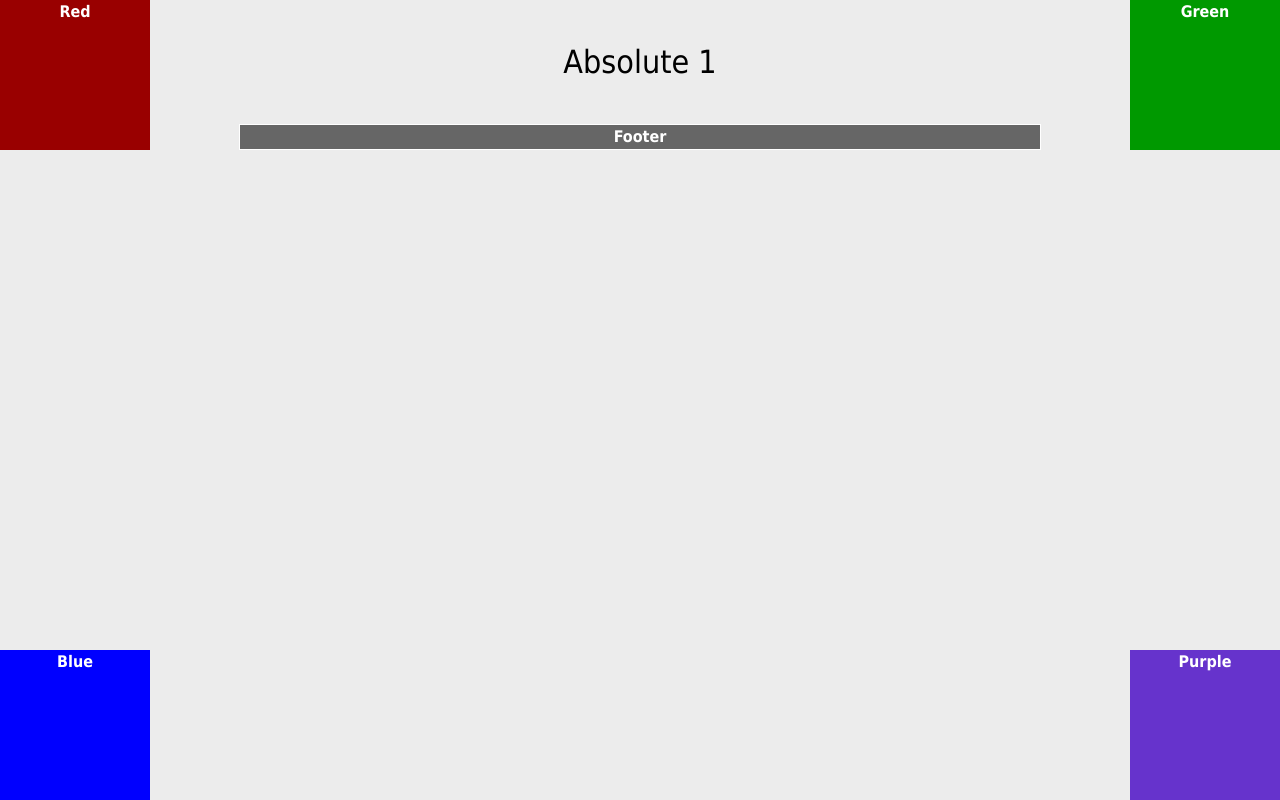
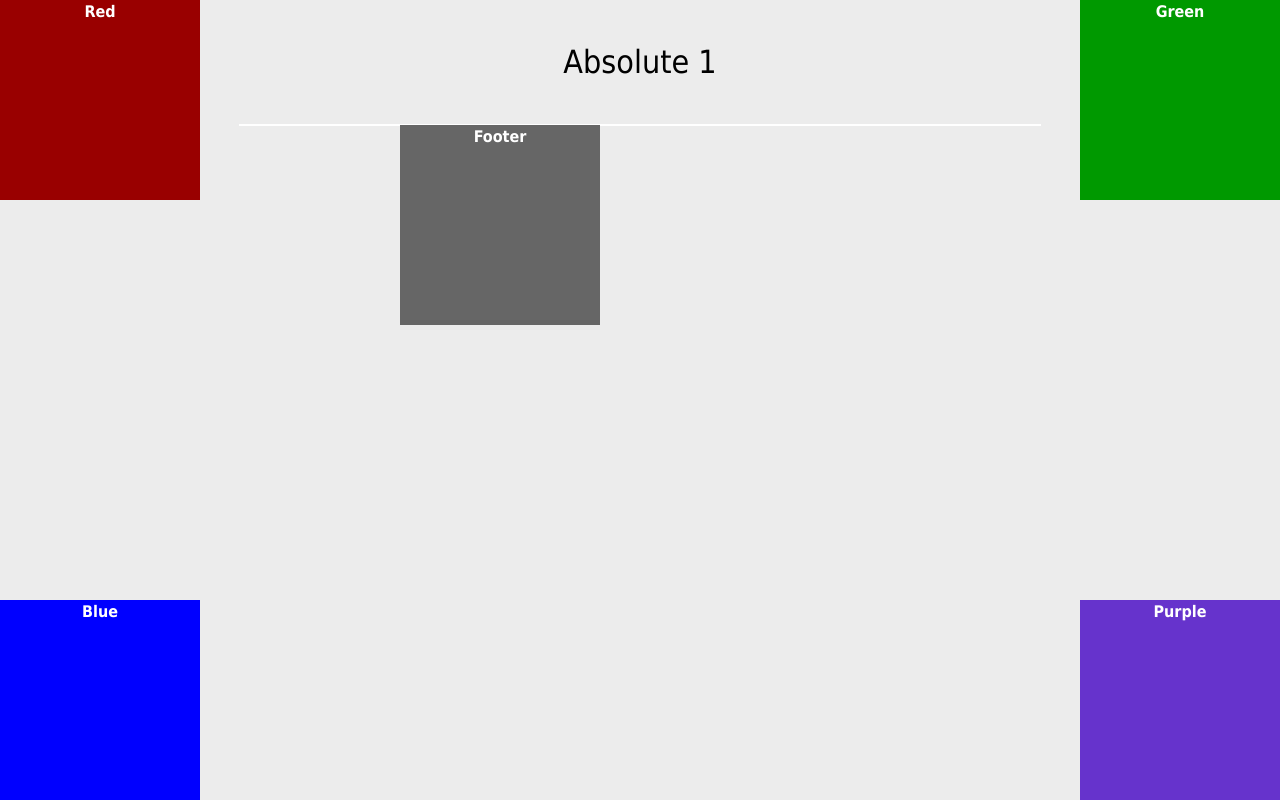
Before and after one commit to TJKimbrough/ifsc-1310, a plain HTML site: page positioning/absolute-1.html in a window 1280 px wide. Drawn offline with Linux system fonts and the light colour scheme.

Commit message:
Absolute update 2

```diff
--- a/positioning/absolute-1.html
+++ b/positioning/absolute-1.html
@@ -36,8 +36,8 @@ body {
 	position: absolute;
 	left: 0;
 	top: 0;
-	width: 150px;
-	height: 150px;
+	width: 200px;
+	height: 200px;
 }
 #green {
 	background-color: #090;
@@ -45,8 +45,8 @@ body {
 	position: absolute;
 	right:0;
 	top:0;
-	width: 150px;
-	height: 150px;
+	width: 200px;
+	height: 200px;
 }
 #blue {
 	background-color: #00F;
@@ -54,8 +54,8 @@ body {
 	position: absolute;
 	left:0;
 	bottom:0;
-	width: 150px;
-	height: 150px;
+	width: 200px;
+	height: 200px;
 }
 #purple {
 	background-color: #63C;
@@ -63,11 +63,16 @@ body {
 	position: absolute;
 	right:0;
 	bottom:0;
-	width: 150px;
-	height: 150px;
+	width: 200px;
+	height: 200px;
 }
 #footer {
 	background-color: #666;
+	display:block;
+	width: 200px;
+	height: 200px;
+	position: absolute;
+	left:400px;
 }
 h1 {
 	color: #000;
```
